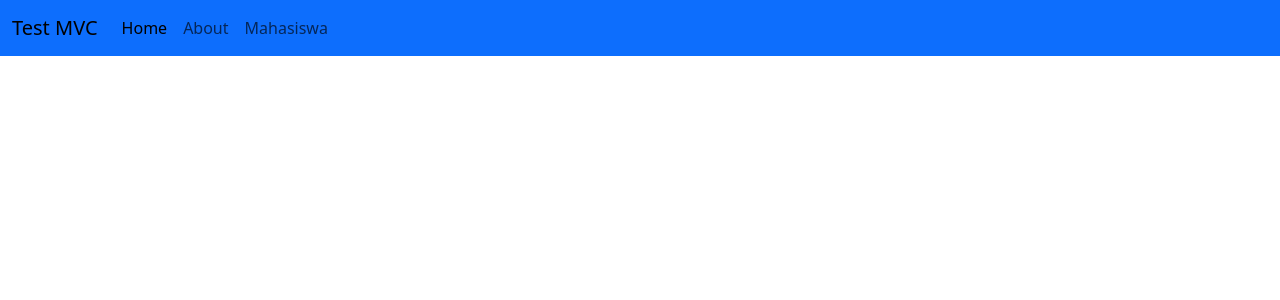
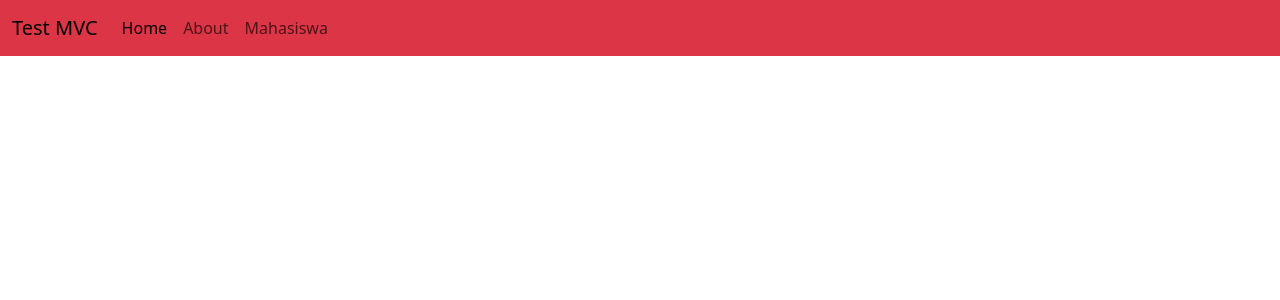
Before and after one commit to Alginatic/prakweb_b_203040094, a PHP site: the page made by phpmvc/app/views/templates/header.php in a window 1280 px wide. Shown: the top 300 px of the page. Run offline with PHP 8.4, Linux system fonts and the light colour scheme; the template is opened without the code that fills it: most values are stand-ins (such as "Sample title", 1, 10 or a date in 2020); some libraries are stand-ins or nearby versions.

Commit message:
change navbar color

```diff
--- a/phpmvc/app/views/templates/header.php
+++ b/phpmvc/app/views/templates/header.php
@@ -10,7 +10,7 @@
 </head>
 <body>
 
-<nav class="navbar navbar-expand-lg navbar-light bg-primary">
+<nav class="navbar navbar-expand-lg navbar-light bg-danger">
     <div class="container-fluid">
         <a class="navbar-brand" href="<?= BASEURL; ?>">Test MVC</a>
         <button class="navbar-toggler" type="button" data-bs-toggle="collapse" data-bs-target="#navbarNav" aria-controls="navbarNav" aria-expanded="false" aria-label="Toggle navigation">
```
